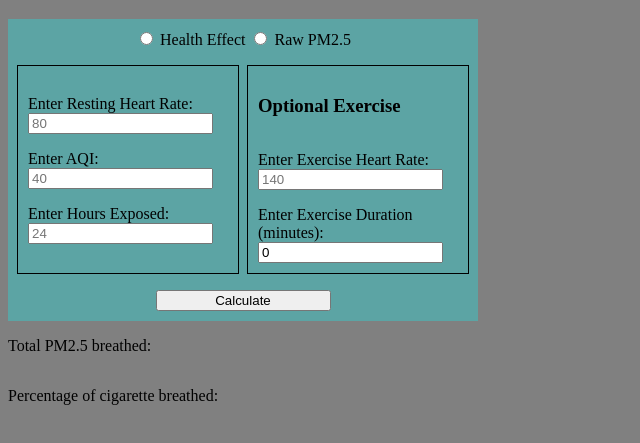
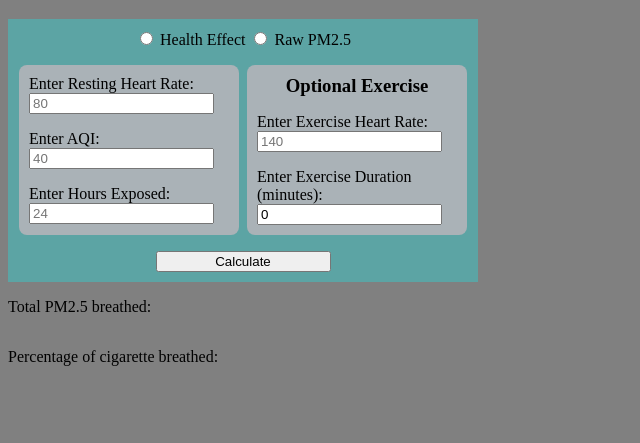
Before and after one commit to gregoryls/exercise-air-quality, a website built with webpack: page src/index.html in a window 1280 px wide. Shown: the part 61-504 px from the top of the page, without its empty margins (0-640 px from the left). Built offline with nearby package versions, Linux system fonts and the light colour scheme.

Commit message:
add an input class to divs containing inputs+labels

```diff
--- a/src/index.html
+++ b/src/index.html
@@ -29,7 +29,7 @@
       </div>
       <div id="restExerciseWrap">
         <div id="restingWrap">
-          <div>
+          <div class="input">
             <label for="userHeartRate">Enter Resting Heart Rate:</label>
             <input
               type="number"
@@ -39,11 +39,11 @@
             />
           </div>
           <!-- 80 is an average heart rate in the USA -->
-          <div>
+          <div class="input">
             <label for="userAQI">Enter AQI:</label>
             <input type="number" id="userAQI" name="userAQI" placeholder="40" />
           </div>
-          <div>
+          <div class="input">
             <label for="userRestingDuration">Enter Hours Exposed:</label>
             <input
               type="number"
@@ -60,7 +60,7 @@
           </div> -->
 
           <h3>Optional Exercise</h3>
-          <div>
+          <div class="input">
             <label for="userExerciseHeartRate"
               >Enter Exercise Heart Rate:</label
             >
@@ -71,7 +71,7 @@
               placeholder="140"
             />
           </div>
-          <div>
+          <div class="input">
             <label for="userExerciseDuration"
               >Enter Exercise Duration (minutes):</label
             >
--- a/src/style.css
+++ b/src/style.css
@@ -19,14 +19,22 @@ body {
 
 #restingWrap,
 #exerciseWrap {
-  border: 1px solid black;
+  background-color: rgba(255, 192, 203, 0.479);
+  /* border: 1px rgba(255, 192, 203, 0.479); */
+  border-radius: 8px;
   width: 200px;
   display: flex;
   flex-direction: column;
   gap: 16px;
   justify-content: center;
+  align-items: center;
   padding: 10px;
 }
+
+#exerciseWrap h3 {
+  margin: 0;
+}
+
 #submitData {
   width: 175px;
 }
```
Also changed, not shown: dist/index.bundle.js, dist/index.html.
